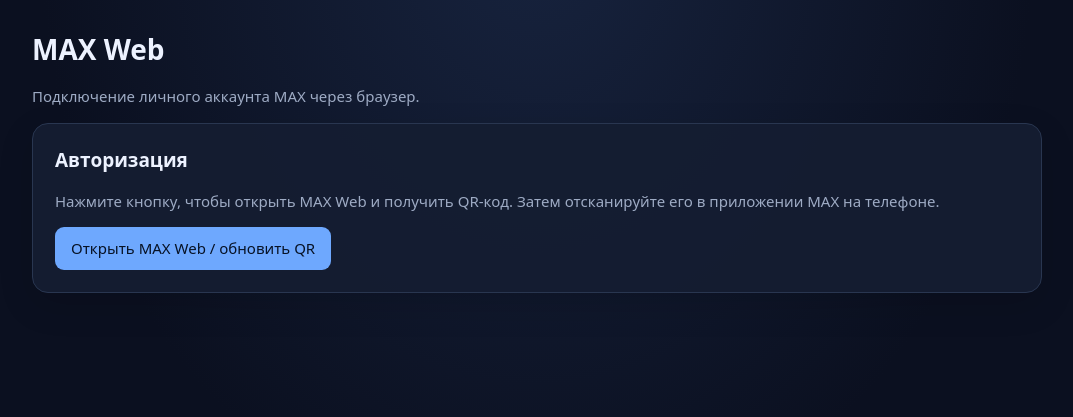
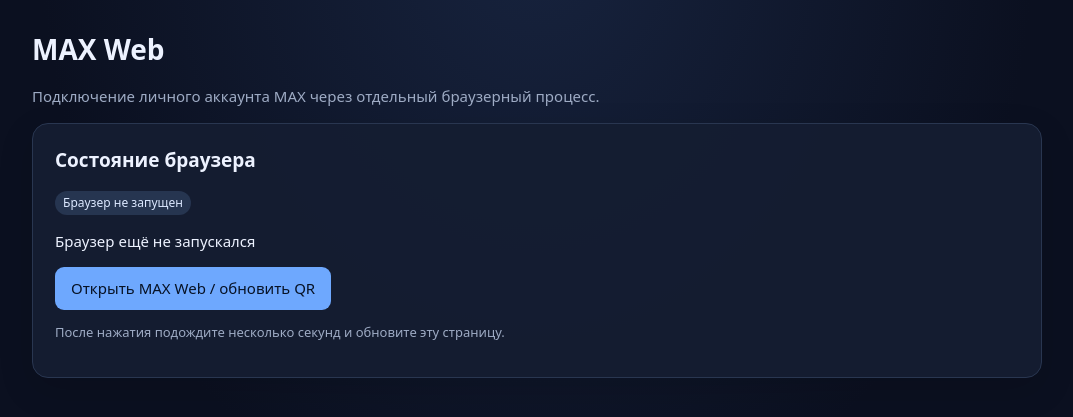
Before and after one commit to aptekashow/email-bridge-bot, a Flask app: page /max-web in a window 1280 px wide. Shown: the part 73-490 px from the top of the page, without its empty margins (103-1176 px from the left). Run offline with Flask 3, Linux system fonts and the light colour scheme; the visitor is signed in with stand-in values (Sample User, id 1); some libraries are stand-ins or nearby versions.

Commit message:
Show persistent MAX browser status and refreshed screenshot

```diff
--- a/templates/max_web.html
+++ b/templates/max_web.html
@@ -2,26 +2,36 @@
 {% block title %}MAX Web — Email Bridge{% endblock %}
 {% block content %}
 <h1>MAX Web</h1>
-<p class="muted">Подключение личного аккаунта MAX через браузер.</p>
+<p class="muted">Подключение личного аккаунта MAX через отдельный браузерный процесс.</p>
 
 <section class="panel">
-    <h2>Авторизация</h2>
-    <p class="muted">
-        Нажмите кнопку, чтобы открыть MAX Web и получить QR-код.
-        Затем отсканируйте его в приложении MAX на телефоне.
-    </p>
+    <h2>Состояние браузера</h2>
+    {% if browser_status.running %}
+        <p><span class="tag ok">Браузер запущен</span></p>
+    {% else %}
+        <p><span class="tag">Браузер не запущен</span></p>
+    {% endif %}
+    <p>{{ browser_status.message or 'Состояние пока неизвестно' }}</p>
+    {% if browser_status.title %}
+        <p class="muted small">Страница: {{ browser_status.title }}</p>
+    {% endif %}
+    {% if browser_status.error %}
+        <p class="flash error">{{ browser_status.error }}</p>
+    {% endif %}
     <form method="post">
         <input type="hidden" name="csrf_token" value="{{ csrf_token() }}">
         <button type="submit">Открыть MAX Web / обновить QR</button>
     </form>
+    <p class="muted small">После нажатия подождите несколько секунд и обновите эту страницу.</p>
 </section>
 
 {% if screenshot_exists %}
 <section class="panel">
     <h2>Экран MAX Web</h2>
-    <img src="{{ url_for('max_web_qr') }}" alt="Экран авторизации MAX Web"
+    <img src="{{ url_for('max_web_qr') }}?v={{ browser_status.updated_at or '0' }}"
+         alt="Экран MAX Web"
          style="display:block;width:100%;max-width:800px;border-radius:12px;border:1px solid var(--line)">
-    <p class="muted small">Если QR-код не появился, нажмите обновить QR.</p>
+    <p class="muted small">Если отображается QR-код, отсканируйте его приложением MAX на телефоне.</p>
 </section>
 {% endif %}
 {% endblock %}
```
